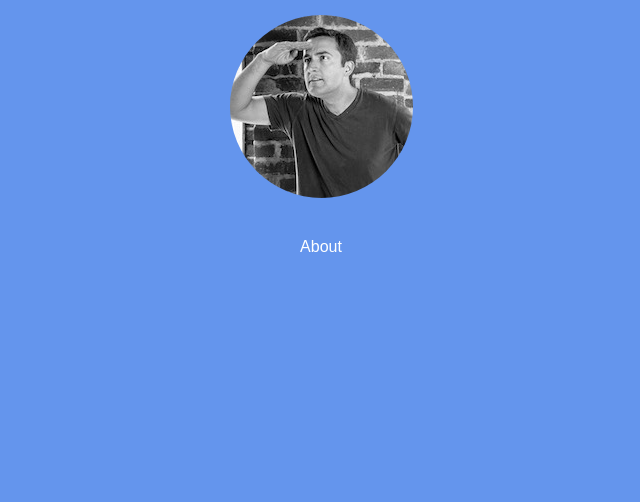
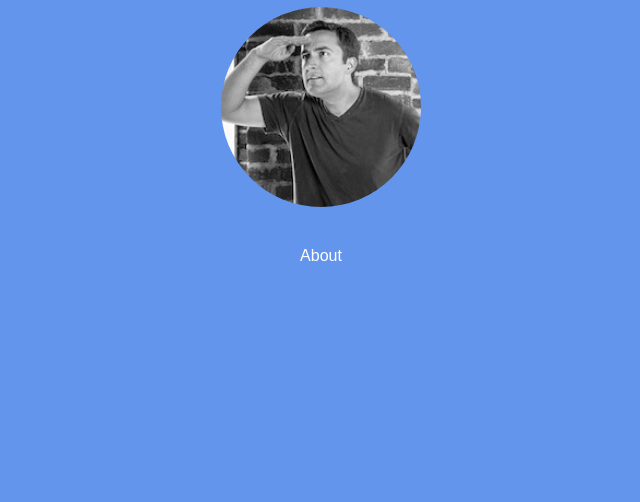
Before and after one commit to alexnitro/gatsby-personal, a Gatsby site: page / in a window 1280 px wide. Shown: the part 298-800 px from the top of the page, without its empty margins (319-959 px from the left). Built offline with nearby package versions, Linux system fonts and the light colour scheme; Gatsby itself is replaced by a stand-in of ours.

Commit message:
Adding helmet and container wrapper

```diff
--- /dev/null
+++ b/components/Container.js
@@ -0,0 +1,6 @@
+import React from 'react';
+import stylesContainer from '../src/styles/components/container.module.css';
+
+export default ({children}) => (
+    <div className={stylesContainer.container}>{children}</div>
+)
--- /dev/null
+++ b/components/images/Image200.js
@@ -0,0 +1,6 @@
+import React from 'react';
+import images from '../../src/styles/components/images.module.css'
+
+export default props => (
+    <img className={images.image200b} src={props.location} alt={props.altImage} />
+)
--- a/gatsby-config.js
+++ b/gatsby-config.js
@@ -6,4 +6,5 @@
 
 module.exports = {
   /* Your site config here */
+  plugins:[`gatsby-plugin-react-helmet`]
 }
--- a/package.json
+++ b/package.json
@@ -14,8 +14,10 @@
   },
   "dependencies": {
     "gatsby": "^2.13.57",
+    "gatsby-plugin-react-helmet": "^3.1.3",
     "react": "^16.9.0",
-    "react-dom": "^16.9.0"
+    "react-dom": "^16.9.0",
+    "react-helmet": "^5.2.1"
   },
   "devDependencies": {
     "prettier": "^1.18.2"
--- a/src/pages/index.js
+++ b/src/pages/index.js
@@ -1,16 +1,26 @@
 import React from "react"
+import { Link } from 'gatsby';
+import { Helmet } from 'react-helmet';
+
+//Load Ins
 import Header from '../../components/Header';
+import Container from '../../components/Container';
+import Image from '../../components/images/Image200';
 import AlexImage from '../../static/alex-looking.jpeg';
-import { Link } from 'gatsby';
+
 
 const Index = () => {
     return (
         <div className="app">
+            <Helmet>
+                <title>Alex Acker</title>
+            </Helmet>
             <header>
-                <Header title="New Gatsby Website Coming Soon" />
-                {/* <Link to="/about">To the about page</Link> */}
-                <img style={{maxWidth:200,display:'block',marginLeft:'auto',marginRight:'auto'}} src={AlexImage}/>
-                <Link style={{marginTop:'40px',display:'inline-block'}} to="/about">About</Link>
+                <Container>
+                    <Header title="New Gatsby Website Coming Soon" />
+                    <Image location={AlexImage} altImage="Alex thinking" />
+                    <Link style={{marginTop:'40px',display:'inline-block'}} to="/about">About</Link>
+                </Container>
             </header>
         </div>
     )
--- /dev/null
+++ b/src/styles/components/container.module.css
@@ -0,0 +1,4 @@
+.container {
+    max-width: 800px;
+    margin:0 auto;
+}
--- /dev/null
+++ b/src/styles/components/images.module.css
@@ -0,0 +1,8 @@
+
+.image200b {
+    max-width:200px;
+    width:100%;
+    display:block;
+    margin-left: auto;
+    margin-right: auto;
+}
```
Also changed, not shown: src/pages/about.js (+10 -3 lines), 1 other file.
